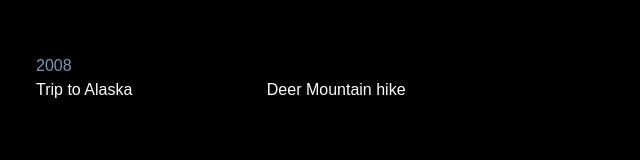
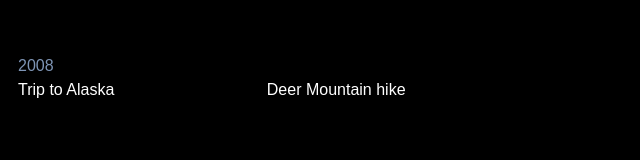
Before and after one commit to jmuspratt/photobox, an Eleventy site: page src/_templates/album-template.njk in a window 1280 px wide. Shown: the full height of the page, 0-640 px from the left. Built offline with nearby package versions, Linux system fonts and the light colour scheme; Eleventy itself is replaced by a stand-in of ours; files that its build step writes are made by us from their sources.

Commit message:
Fix sidebar padding on desktop

```diff
--- a/src/css/album.css
+++ b/src/css/album.css
@@ -78,7 +78,7 @@ a.album__text-date-link:hover {
 }
 
 
-.album__video-toggle {
+ .album__video-toggle {
   appearance: none;
   background-color: transparent;
   border: 0;
@@ -108,8 +108,6 @@ a.album__text-date-link:hover {
     flex-direction: column;
     height: 100%;
     order: 1;
-    padding-bottom: var(--site-padding);
-    padding-top: var(--site-padding);
     position: sticky;
     top: 0;
     width: calc(20% - var(--site-padding));
--- a/src/css/sidebar.css
+++ b/src/css/sidebar.css
@@ -65,11 +65,13 @@ a.sidebar__album-title:hover {
     flex-direction: column;
     justify-content: flex-start;
     margin-top: auto;
-    padding: 0 var(--site-padding);
+    padding: 0;
   }
 
   .sidebar--list {
-    height: calc(100vh - 3 * var(--site-padding));
+    padding-bottom: var(--site-padding);
+    padding-top: var(--site-padding);
+    height: 100vh;
     overflow: auto;
   }
 
```
